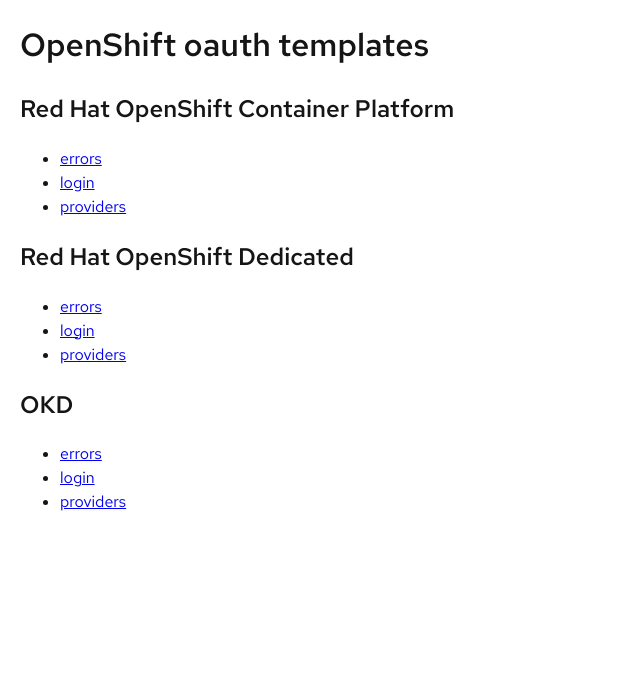
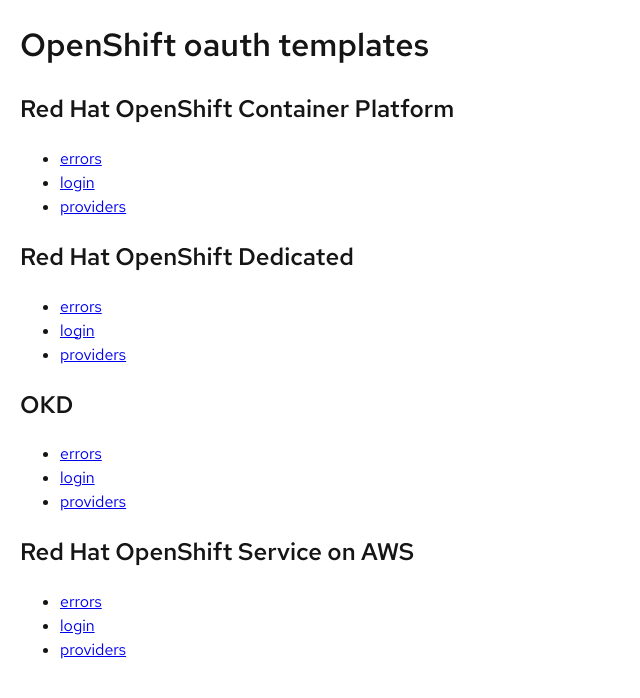
Before and after one commit to openshift/oauth-templates, a Jekyll site: the page built from index.html, in a window 1280 px wide. Shown: the top 698 px of the page, without its empty margins (0-640 px from the left). Built offline with Jekyll 4.4.1, drawn with Linux system fonts in a browser that asks for light colours.

Commit message:
Add Red Hat OpenShift Service on AWS option
Supports https://issues.redhat.com/browse/SDE-857

```diff
--- a/_config.yml
+++ b/_config.yml
@@ -44,6 +44,9 @@ collections:
   okd:
     output: true
     name: "OKD"
+  rosa:
+    output: true
+    name: "Red Hat OpenShift Service on AWS"
 
 # Exclude from processing.
 # The following items will not be processed, by default.
--- a/_includes/logos.html
+++ b/_includes/logos.html
@@ -2,6 +2,8 @@
   {%- include logo-okd.html %}
 {%- elsif collection.label == 'od' -%}
   {%- include logo-od.html %}
+{%- elsif collection.label == 'rosa' -%}
+  {%- include logo-rosa.html %}
 {%- else  -%}
   {%- include logo-ocp.html %}
 {%- endif -%}
--- /dev/null
+++ b/_rosa/errors.html
@@ -0,0 +1,4 @@
+---
+layout: errors
+title: Error
+---
--- /dev/null
+++ b/_rosa/login.html
@@ -0,0 +1,4 @@
+---
+layout: login
+title: Login
+---
--- /dev/null
+++ b/_rosa/providers.html
@@ -0,0 +1,4 @@
+---
+layout: providers
+title: Login
+---
```
Also changed, not shown: _includes/logo-rosa.html (added, +1 -0 lines).
